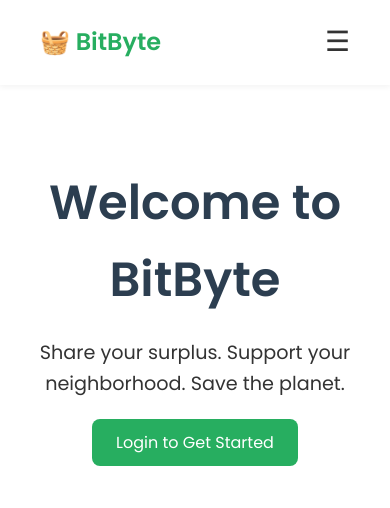
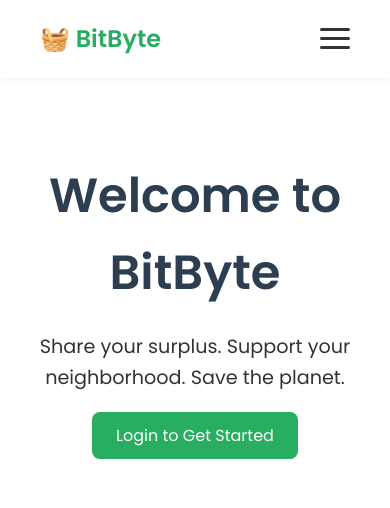
Before and after one commit to TahsinShan/ReCircle, a Flask app: page / in a window 390 px wide. Shown: the top 508 px of the page. Run offline with Flask 3, Linux system fonts and the light colour scheme.

Commit message:
trying to fix nav bar!

```diff
--- a/static/css/style.css
+++ b/static/css/style.css
@@ -55,28 +55,59 @@ body {
 }
 
 @media (max-width: 768px) {
-  .hamburger {
-    display: block;
+   header {
+    flex-wrap: wrap;
+    padding: 15px 20px;
   }
 
-  .nav-links {
+  nav {
     display: none;
+    width: 100%;
     flex-direction: column;
-    background-color: white;
-    position: absolute;
-    top: 70px;
-    right: 20px;
-    padding: 20px;
-    border: 1px solid #ccc;
-    box-shadow: 0 4px 12px rgba(0,0,0,0.05);
+    margin-top: 10px;
   }
 
-  .nav-links.active {
+  nav.active {
     display: flex;
   }
 
-  .nav-links a {
+  nav a {
     margin: 10px 0;
+    font-size: 18px;
+  }
+
+  .hamburger {
+    display: block;
+    cursor: pointer;
+    width: 30px;
+    height: 22px;
+    position: relative;
+  }
+
+  .hamburger span {
+    position: absolute;
+    height: 3px;
+    width: 100%;
+    background-color: #333;
+    border-radius: 2px;
+    left: 0;
+    transition: all 0.3s ease-in-out;
+  }
+
+  .hamburger span:nth-child(1) { top: 0; }
+  .hamburger span:nth-child(2) { top: 9px; }
+  .hamburger span:nth-child(3) { top: 18px; }
+
+  .hamburger.active span:nth-child(1) {
+    transform: rotate(45deg);
+    top: 9px;
+  }
+  .hamburger.active span:nth-child(2) {
+    opacity: 0;
+  }
+  .hamburger.active span:nth-child(3) {
+    transform: rotate(-45deg);
+    top: 9px;
   }
 }
 
--- a/templates/about.html
+++ b/templates/about.html
@@ -10,7 +10,11 @@
 <body>
   <header class="navbar">
   <div class="logo">🧺 BitByte</div>
-  <div class="hamburger" onclick="toggleMenu()">☰</div>
+  <div class="hamburger" id="hamburger" onclick="toggleMenu()">
+    <span></span>
+    <span></span>
+    <span></span>
+  </div>
   <nav class="nav-links" id="navLinks">
     <a href="/" class="{% if request.path == '/' %}active{% endif %}">Home</a>
     <a href="/about" class="{% if request.path == '/about' %}active{% endif %}">Our Goal</a>
--- a/templates/give.html
+++ b/templates/give.html
@@ -9,7 +9,11 @@
 <body>
   <header class="navbar">
   <div class="logo">🧺 BitByte</div>
-  <div class="hamburger" onclick="toggleMenu()">☰</div>
+  <div class="hamburger" id="hamburger" onclick="toggleMenu()">
+    <span></span>
+    <span></span>
+    <span></span>
+  </div>
   <nav class="nav-links" id="navLinks">
     <a href="/" class="{% if request.path == '/' %}active{% endif %}">Home</a>
     <a href="/about" class="{% if request.path == '/about' %}active{% endif %}">Our Goal</a>
--- a/templates/index.html
+++ b/templates/index.html
@@ -11,7 +11,11 @@
 <body>
   <header class="navbar">
   <div class="logo">🧺 BitByte</div>
-  <div class="hamburger" onclick="toggleMenu()">☰</div>
+  <div class="hamburger" id="hamburger" onclick="toggleMenu()">
+    <span></span>
+    <span></span>
+    <span></span>
+  </div>
   <nav class="nav-links" id="navLinks">
     <a href="/" class="{% if request.path == '/' %}active{% endif %}">Home</a>
     <a href="/about" class="{% if request.path == '/about' %}active{% endif %}">Our Goal</a>
--- a/templates/login.html
+++ b/templates/login.html
@@ -10,7 +10,11 @@
 <body>
   <header class="navbar">
   <div class="logo">🧺 BitByte</div>
-  <div class="hamburger" onclick="toggleMenu()">☰</div>
+  <div class="hamburger" id="hamburger" onclick="toggleMenu()">
+    <span></span>
+    <span></span>
+    <span></span>
+  </div>
   <nav class="nav-links" id="navLinks">
     <a href="/" class="{% if request.path == '/' %}active{% endif %}">Home</a>
     <a href="/about" class="{% if request.path == '/about' %}active{% endif %}">Our Goal</a>
--- a/templates/manage_requests.html
+++ b/templates/manage_requests.html
@@ -9,7 +9,11 @@
 <body>
   <header class="navbar">
   <div class="logo">🧺 BitByte</div>
-  <div class="hamburger" onclick="toggleMenu()">☰</div>
+  <div class="hamburger" id="hamburger" onclick="toggleMenu()">
+    <span></span>
+    <span></span>
+    <span></span>
+  </div>
   <nav class="nav-links" id="navLinks">
     <a href="/" class="{% if request.path == '/' %}active{% endif %}">Home</a>
     <a href="/about" class="{% if request.path == '/about' %}active{% endif %}">Our Goal</a>
--- a/templates/points.html
+++ b/templates/points.html
@@ -11,7 +11,11 @@
 <body>
   <header class="navbar">
   <div class="logo">🧺 BitByte</div>
-  <div class="hamburger" onclick="toggleMenu()">☰</div>
+  <div class="hamburger" id="hamburger" onclick="toggleMenu()">
+    <span></span>
+    <span></span>
+    <span></span>
+  </div>
   <nav class="nav-links" id="navLinks">
     <a href="/" class="{% if request.path == '/' %}active{% endif %}">Home</a>
     <a href="/about" class="{% if request.path == '/about' %}active{% endif %}">Our Goal</a>
--- a/templates/profile.html
+++ b/templates/profile.html
@@ -9,7 +9,11 @@
 <body>
   <header class="navbar">
   <div class="logo">🧺 BitByte</div>
-  <div class="hamburger" onclick="toggleMenu()">☰</div>
+  <div class="hamburger" id="hamburger" onclick="toggleMenu()">
+    <span></span>
+    <span></span>
+    <span></span>
+  </div>
   <nav class="nav-links" id="navLinks">
     <a href="/" class="{% if request.path == '/' %}active{% endif %}">Home</a>
     <a href="/about" class="{% if request.path == '/about' %}active{% endif %}">Our Goal</a>
--- a/templates/receive.html
+++ b/templates/receive.html
@@ -10,7 +10,11 @@
 <body>
   <header class="navbar">
   <div class="logo">🧺 BitByte</div>
-  <div class="hamburger" onclick="toggleMenu()">☰</div>
+  <div class="hamburger" id="hamburger" onclick="toggleMenu()">
+    <span></span>
+    <span></span>
+    <span></span>
+  </div>
   <nav class="nav-links" id="navLinks">
     <a href="/" class="{% if request.path == '/' %}active{% endif %}">Home</a>
     <a href="/about" class="{% if request.path == '/about' %}active{% endif %}">Our Goal</a>
--- a/templates/signup.html
+++ b/templates/signup.html
@@ -10,7 +10,11 @@
 <body>
   <header class="navbar">
   <div class="logo">🧺 BitByte</div>
-  <div class="hamburger" onclick="toggleMenu()">☰</div>
+  <div class="hamburger" id="hamburger" onclick="toggleMenu()">
+    <span></span>
+    <span></span>
+    <span></span>
+  </div>
   <nav class="nav-links" id="navLinks">
     <a href="/" class="{% if request.path == '/' %}active{% endif %}">Home</a>
     <a href="/about" class="{% if request.path == '/about' %}active{% endif %}">Our Goal</a>
```
Also changed, not shown: database.db.
